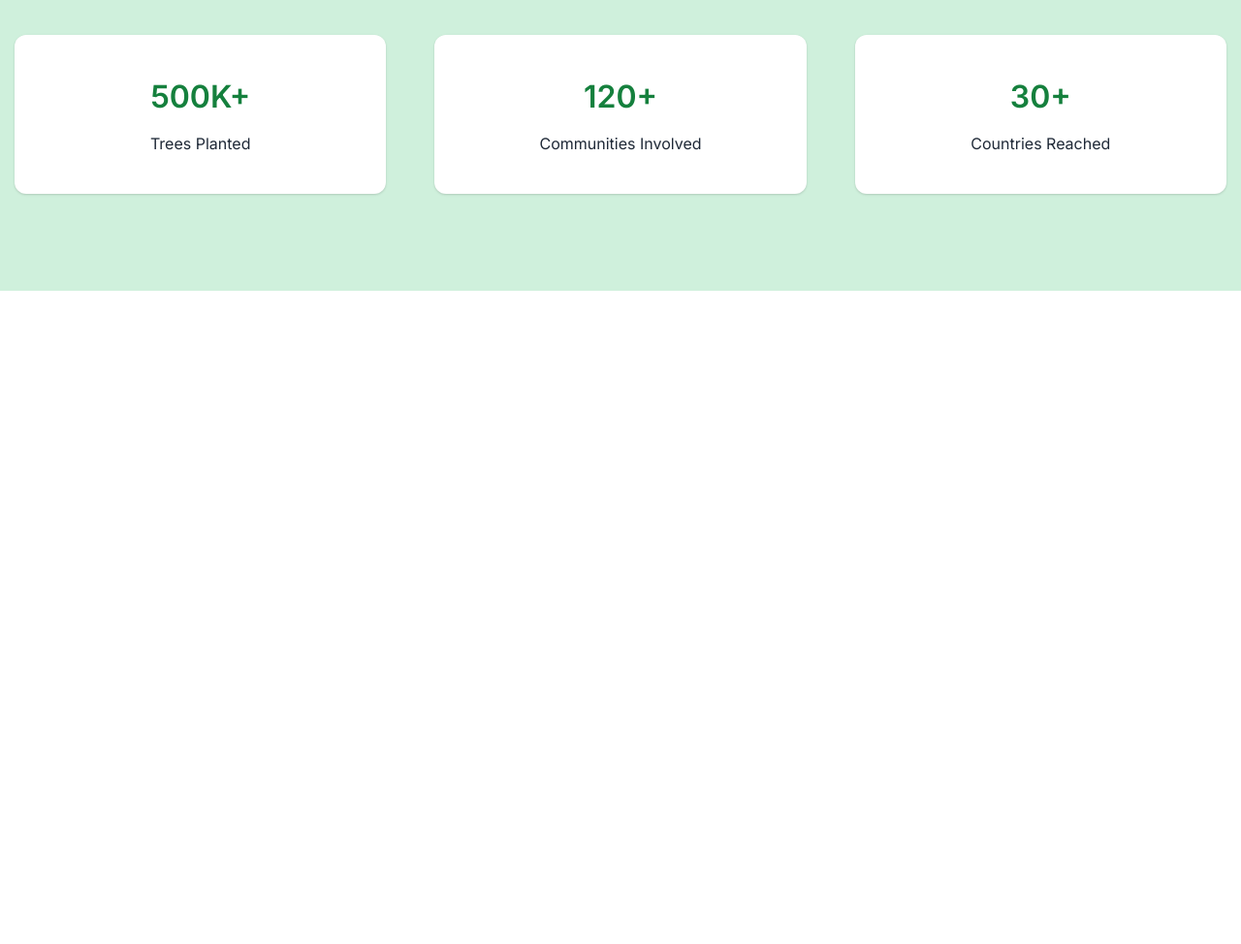
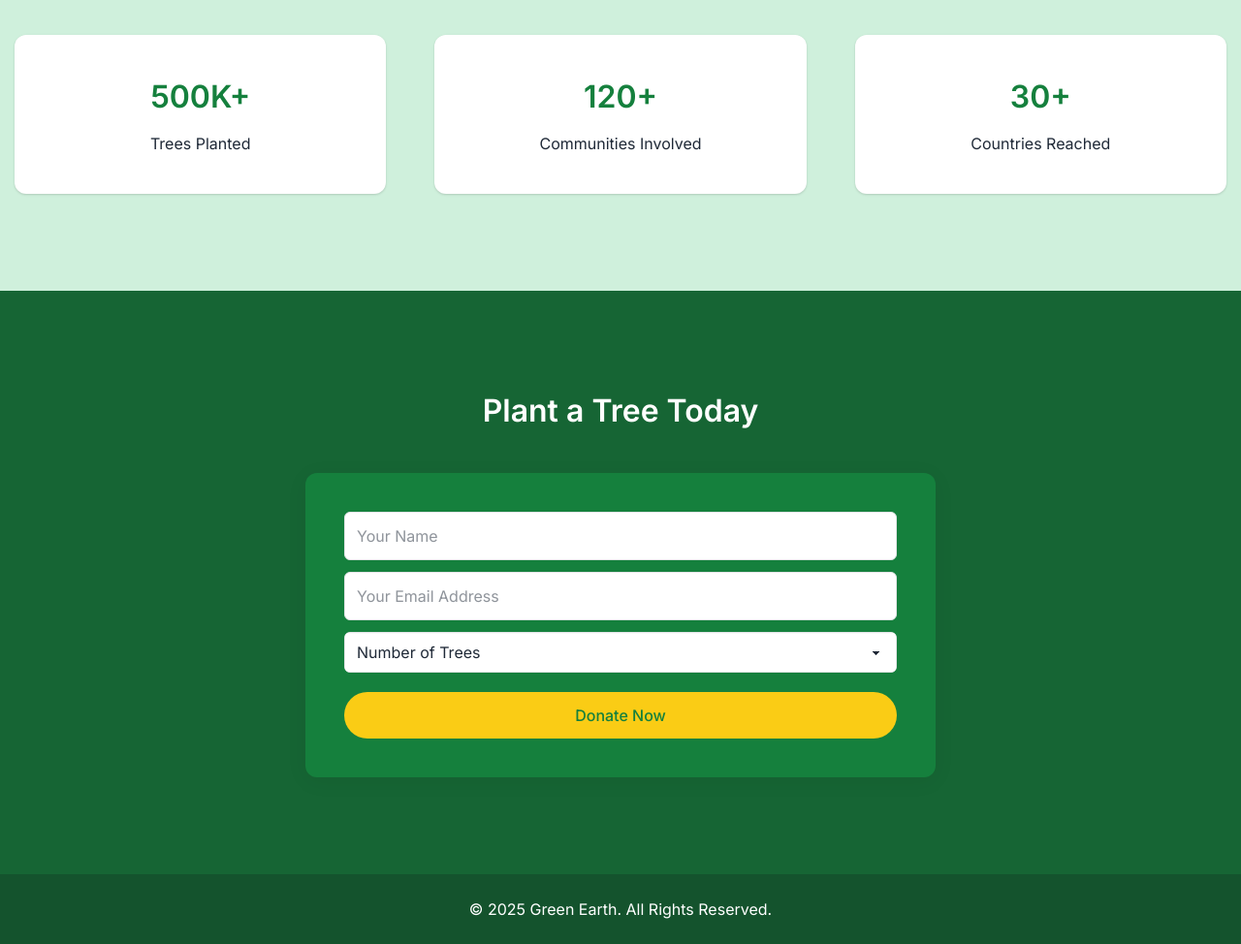
Before and after one commit to rakeebhasan09/green-earth, a plain HTML site: page index.html in a window 1280 px wide. Shown: the part 1425-2399 px from the top of the page at 97% size. Before the commit the page ends 1725 px from the top, so only its background shows below. Drawn offline with nearby package versions, Linux system fonts and the light colour scheme.

Commit message:
Plant's Donation and Copy Right Text Add.

```diff
--- a/index.html
+++ b/index.html
@@ -44,6 +44,11 @@
 			}
 			button {
 				cursor: pointer;
+			}
+			select:focus {
+				outline: none !important;
+				box-shadow: none !important;
+				border: none !important;
 			}
 		</style>
 	</head>
@@ -313,11 +318,69 @@
 				</div>
 			</section>
 			<!-- Impact Area End -->
+
+			<!-- Plant Tree Today Start -->
+			<section class="py-10 md:py-14 lg:py-20 xl:py-[100px] bg-[#166534]">
+				<div class="container">
+					<h2
+						class="text-white text-[32px] text-center font-semibold mb-5 md:mb-7 lg:mb-10"
+					>
+						Plant a Tree Today
+					</h2>
+					<div
+						class="max-w-[650px] p-5 md:p-10 bg-[#15803D] shadow-[0_4px_22px_0_rgba(0,0,0,0.06)] rounded-xl mx-auto"
+					>
+						<form class="flex flex-col gap-3">
+							<div class="input-row">
+								<input
+									type="text"
+									placeholder="Your Name"
+									class="text-[#1F2937] text-[16px] p-3 bg-white border-[1px] border-[#E4E4E7] rounded-md focus:outline-none w-full"
+								/>
+							</div>
+							<div class="input-row">
+								<input
+									type="email"
+									placeholder="Your Email Address"
+									class="text-[#1F2937] text-[16px] p-3 bg-white border-[1px] border-[#E4E4E7] rounded-md focus:outline-none w-full"
+								/>
+							</div>
+							<div
+								class="input-row bg-white border-[1px] border-[#E4E4E7] rounded-md"
+							>
+								<select
+									class="select py-1 w-full border-none focus:outline-none focus:ring-0 focus:!border-none text-[#1F2937] text-[16px] focus:shadow-none"
+								>
+									<option class="px-3" disabled selected>
+										Number of Trees
+									</option>
+									<option class="px-3">5</option>
+									<option class="px-3">10</option>
+									<option class="px-3">20</option>
+								</select>
+							</div>
+							<div class="mt-2">
+								<button
+									class="text-[#15803D] text-[16px] font-medium bg-[#FACC15] p-3 rounded-full w-full"
+								>
+									Donate Now
+								</button>
+							</div>
+						</form>
+					</div>
+				</div>
+			</section>
+			<!-- Plant Tree Today end -->
 		</main>
 		<!-- Main Area End -->
 
 		<!-- Footer Area Start -->
-		<footer></footer>
+		<footer class="py-6 bg-[#14532D]">
+			<p class="text-white text-[16px] text-center">
+				© <span id="footer-year"></span> Green Earth. All Rights
+				Reserved.
+			</p>
+		</footer>
 		<!-- Footer Area End -->
 
 		<!-- JS File Link -->
--- a/scripts/index.js
+++ b/scripts/index.js
@@ -1 +1,3 @@
-console.log("JS file connected.");
+const getDate = new Date();
+const fullYear = getDate.getFullYear();
+document.getElementById("footer-year").innerText = fullYear;
```
